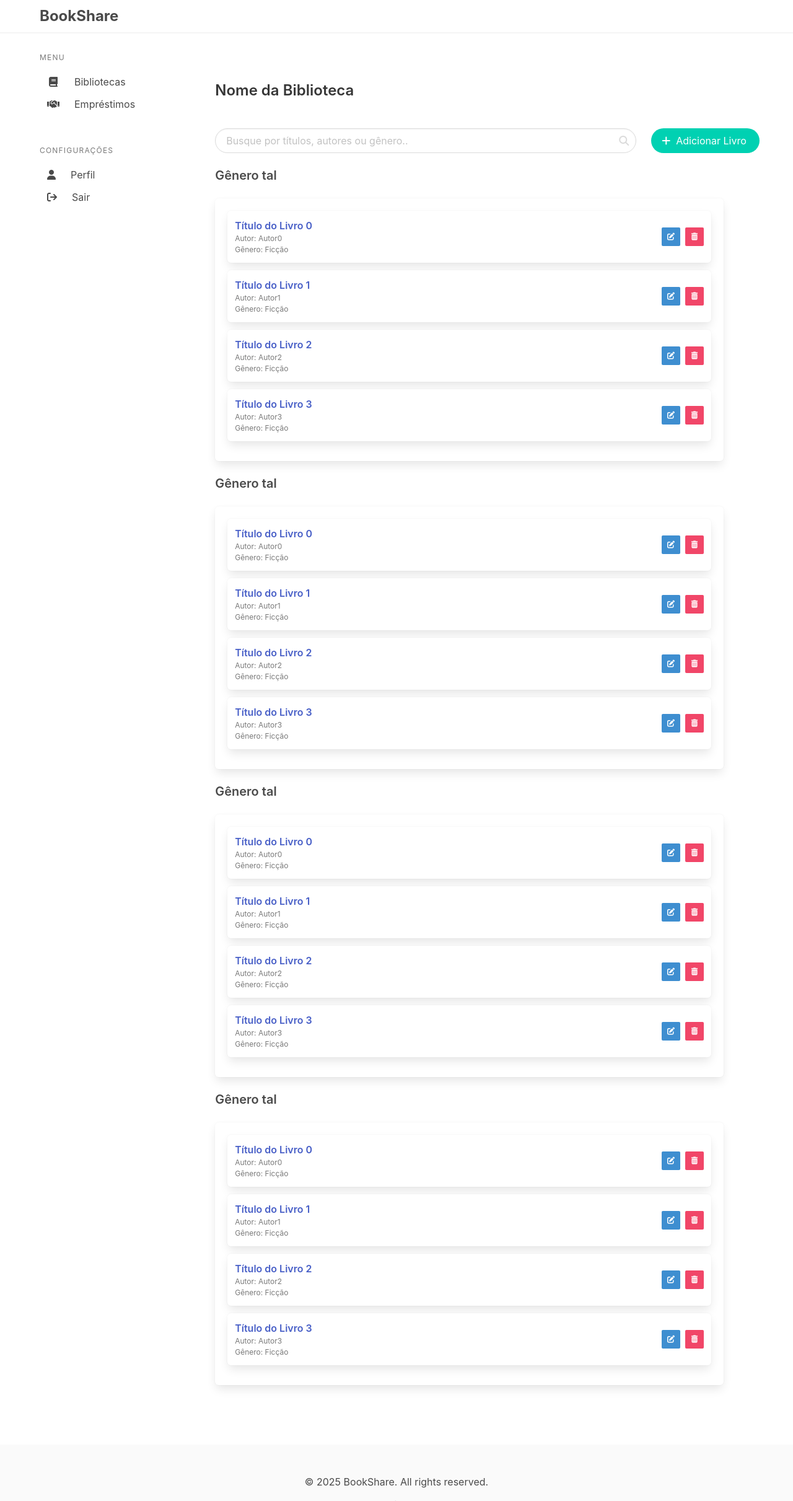
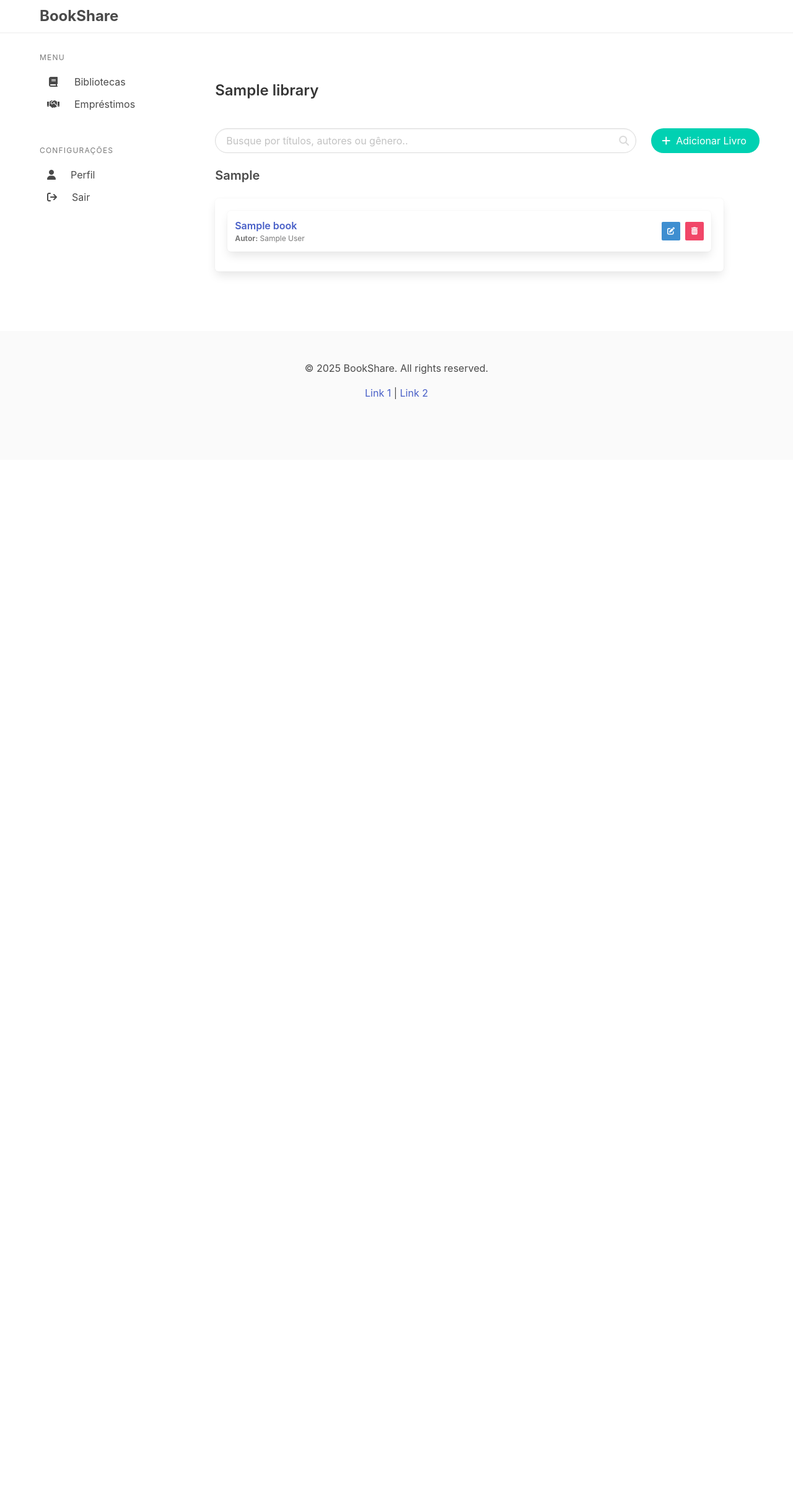
Before and after one commit to ern4m/bookshare, a Flask app: page /library/1 in a window 1280 px wide. Shown: the top 2422 px of the page at 62% size. After the commit the page ends 644 px from the top, so only its background shows below. Run offline with Flask 3, Linux system fonts and the light colour scheme; a user stored in the database is signed in; tables that the repository leaves empty hold one stand-in row (values such as "Sample post"); some libraries are stand-ins or nearby versions.

Commit message:
fix: Removendo mocks da blueprint library, dados reais

```diff
--- a/app/library.py
+++ b/app/library.py
@@ -1,3 +1,4 @@
+from collections import defaultdict
 from flask import Blueprint, render_template, redirect, url_for, flash, request
 from flask_login import login_required, current_user
 from .models import db, User, Lending, Book, Library
@@ -10,23 +11,27 @@
     "user_id": 101
 }
 
-
 @library.route('/<int:lib_id>')
 @login_required
 def main(lib_id):
     user = User.query.get(current_user.id)
-
+    library = Library.query.get(lib_id)
+    books = get_books_grouped_by_genre(library.id)
     return render_template('dashboard/library.html',
                             username=user.username,
-                            library_name="Nome da Biblioteca")
+                            library=library,
+                            books_by_genre=books)
 
 @library.route('<int:library_id>', methods=['GET'])
+@login_required
 def get(library_id):
     library = Library.query.get_or_404(library_id)
-    return render_template('dashboard/library_form.html', library=mock_library)
+    return render_template('dashboard/library_form.html', library=library)
 
 @library.route('create', methods=['GET', 'POST'])
+@login_required
 def create():
+    user = User.query.get(current_user.id)
     if request.method == 'POST':
         name = request.form['name']
 
@@ -34,7 +39,7 @@
             flash('All fields are required!', 'danger')
             return redirect(url_for('library.create_library'))
 
-        new_library = Library(name=name, user_id=0)
+        new_library = Library(name=name, user_id=user.id)
         db.session.add(new_library)
         db.session.commit()
         flash('Library created successfully!', 'success')
@@ -43,6 +48,7 @@
     return render_template('dashboard/library_form.html')
 
 @library.route('<int:library_id>/update', methods=['GET', 'POST'])
+@login_required
 def update(library_id):
     library = Library.query.get_or_404(library_id)
 
@@ -55,3 +61,24 @@
         return redirect(url_for('library.get', library_id=library.id))
 
     return render_template('dashboard/library_form.html', library=mock_library)
+
+## Utils
+
+def get_books_grouped_by_genre(library_id):
+    books = Book.query.filter_by(library_id=library_id).all()
+
+    # Group books by genre using defaultdict
+    grouped_books = defaultdict(list)
+    for book in books:
+        grouped_books[book.genre].append({
+            "id": book.id,
+            "title": book.title,
+            "genre": book.genre,
+            "author": book.author,
+            "published_date": book.published_date.strftime("%Y-%m-%d"),
+            "description": book.description,
+            "is_lent": book.is_lent
+        })
+
+    # Convert dictionary values to a list of lists (arrays of arrays)
+    return list(grouped_books.values())  # Returns a list of lists
--- a/app/templates/dashboard/library.html
+++ b/app/templates/dashboard/library.html
@@ -6,7 +6,7 @@
 <section class="section">
     <div class="container">
         <!-- Título da Biblioteca -->
-        <h2 class="title is-4 mb-6">{{ library_name }}</h2>
+        <h2 class="title is-4 mb-6">{{ library.name }}</h2>
 
         <div class="field columns">
             <div class="column is-10">
@@ -18,47 +18,43 @@
             </p>
             </div>
             <div class="column is-2">
-                <a href="{{ url_for('book.create') }}" class="button is-primary is-rounded ">
+                <a href="{{ url_for('book.create', library_id=library.id) }}" class="button is-primary is-rounded ">
                 <span class="icon">
                     <i class="fas fa-plus"></i>
                 </span>
                 <span>Adicionar Livro</span>
             </a>
             </div>
-
-
         </div>
-
-
 
         <!-- Grid para os Gêneros -->
         <div class="columns is-multiline">
-            {% for book in range(4) %}
+            {% for genre in books_by_genre %}
             <!-- Livros de Ficção -->
             <div class="column is-12">
-                <h3 class="subtitle is-5 has-text-weight-semibold">{{"Gênero tal"}}</h3>
+                <h3 class="subtitle is-5 has-text-weight-semibold">{{ genre[0]['genre'] }}</h3>
                 <div class="box">
                     <ul>
-                        {% for book in range(4) %}
-                        <a href="{{ url_for('book.get', book_id=0) }}">
+                        {% for book in genre %}
+                        <a href="{{ url_for('book.get', book_id=book.id) }}">
                             <li class="p-3 mb-3 box is-clickable">
                                 <div class="columns is-mobile is-vcentered ">
                                     <div class="column is-12">
-                                        <p class="has-text-weight-semibold">Título do Livro {{ book }}</p>
-                                        <p class="is-size-7 has-text-grey">Autor: Autor{{ book }}</p>
-                                        <p class="is-size-7 has-text-grey">Gênero: Ficção</p>
+                                        <p class="has-text-weight-semibold">{{ book.title }}</p>
+                                        <p class="is-size-7 has-text-grey"><b>Autor:</b> {{ book.author }}</p>
+                                        <!-- <p class="is-size-7 has-text-grey">Gênero: {{ book.genre }}</p> -->
                                     </div>
                                     <!-- Actions: Edit and Delete -->
                                     <div class="column is-flex is-justify-content-flex-end is-align-items-center">
                                         <!-- Edit Button -->
-                                        <a href="{{ url_for('book.update', book_id=0) }}" class="button is-small is-info mr-2">
+                                        <a href="{{ url_for('book.update', book_id=book.id) }}" class="button is-small is-info mr-2">
                                             <span class="icon is-small">
                                                 <i class="fas fa-edit"></i>
                                             </span>
                                         </a>
 
                                         <!-- Delete Button -->
-                                        <form action="{{ url_for('book.delete', book_id=0) }}" method="post" class="inline">
+                                        <form action="{{ url_for('book.delete', book_id=book.id) }}" method="post" class="inline">
                                             <button type="submit" class="button is-small is-danger" onclick="return confirm('Tem certeza que deseja excluir este livro?')">
                                                 <span class="icon is-small">
                                                     <i class="fas fa-trash-alt"></i>
```
